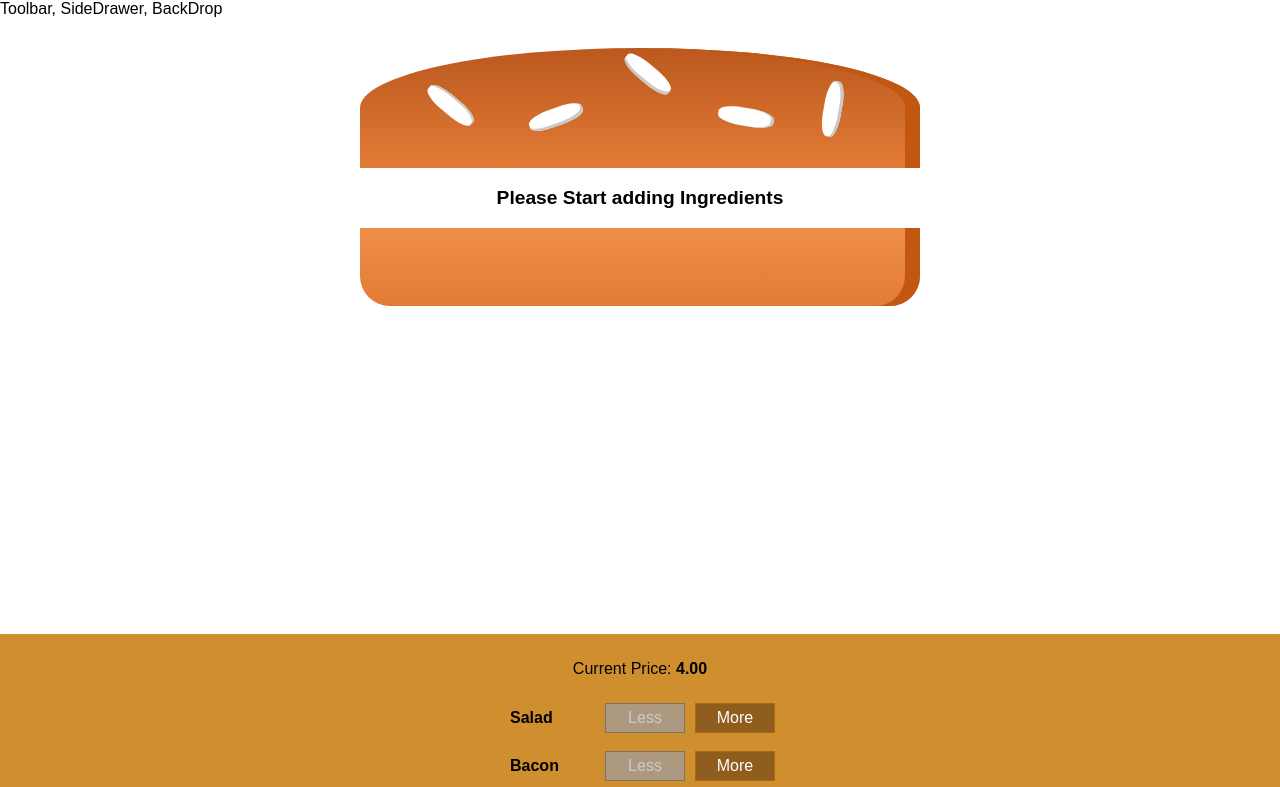
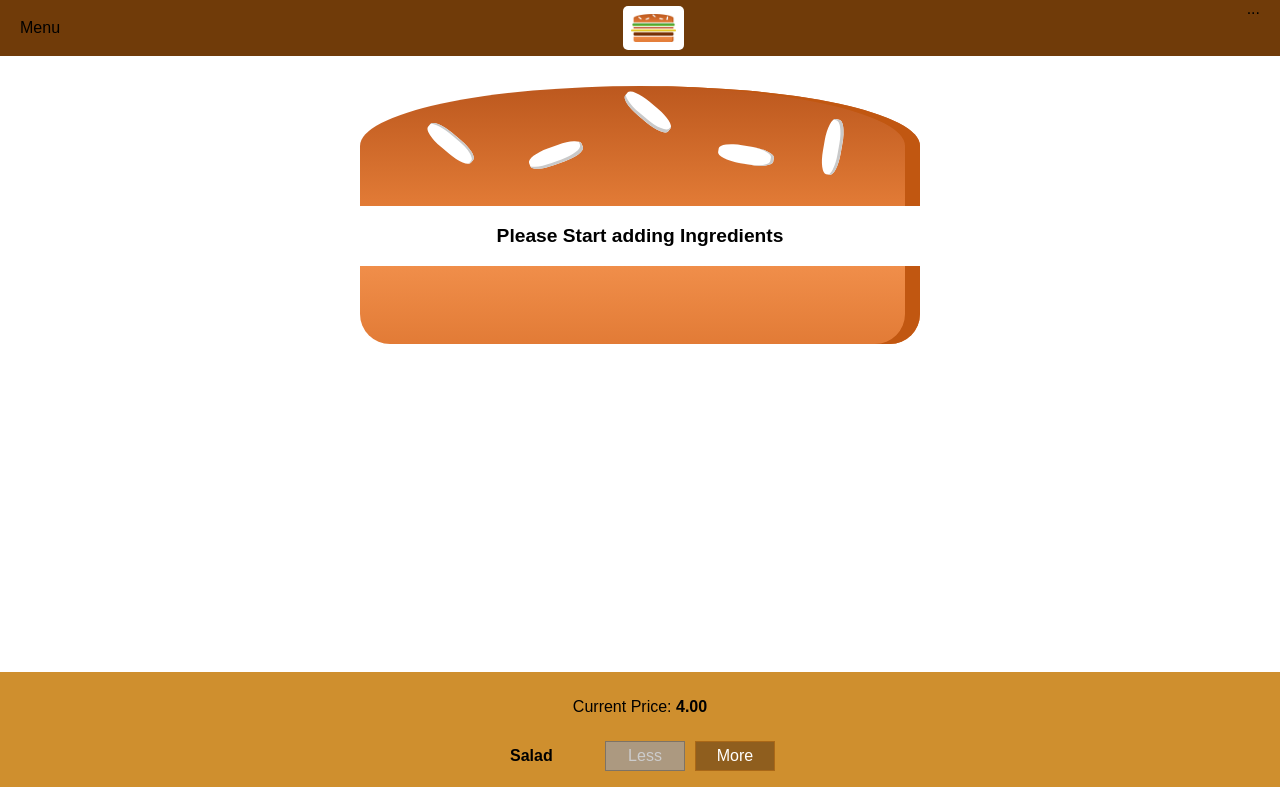
Before and after one commit to novoamanny/Burger-Builder, a React app in the folder burger-builder-app/: page / in a window 1280 px wide. Shown: the top 787 px of the page. Built offline with nearby package versions, Linux system fonts and the light colour scheme.

Commit message:
Minor changes - Logo has been added on the top center of the application.

```diff
--- a/burger-builder-app/src/components/Burger/OrderSummary/OrderSummary.jsx
+++ b/burger-builder-app/src/components/Burger/OrderSummary/OrderSummary.jsx
@@ -18,6 +18,7 @@
             <ul>
                 {ingredientSummary}
             </ul>
+            <p><strong>Total Price: {props.price.toFixed(2)}</strong></p>
             <p>Continue to Checkout?</p>
             <Button btnType="Danger" clicked={props.purchaseCancelled}>Cancel</Button>
             <Button btnType="Success" clicked={props.purchaseContinued}>Checkout</Button>
--- a/burger-builder-app/src/components/Layout/Layout.css
+++ b/burger-builder-app/src/components/Layout/Layout.css
@@ -1,3 +1,3 @@
 .Content{
-    margin-top: 16px;
+    margin-top: 72px;
 }
--- a/burger-builder-app/src/components/Layout/Layout.js
+++ b/burger-builder-app/src/components/Layout/Layout.js
@@ -1,10 +1,11 @@
 import React from 'react';
 import classes from './Layout.css'
 import Aux from '../../hoc/Aux';
+import Toolbar from '../Navigation/Toolbar/Toolbar';
 
 const layout = (props) =>(
     <Aux>
-        <div>Toolbar, SideDrawer, BackDrop</div>
+        <Toolbar/>
         <main className={classes.Content}>
             {props.children}
         </main>
--- /dev/null
+++ b/burger-builder-app/src/components/Logo/Logo.css
@@ -0,0 +1,11 @@
+.Logo{
+    background: white;
+    padding: 8px;
+    height: 80%;
+    box-sizing: border-box;
+    border-radius: 5px;
+}
+
+.Logo img{
+    height: 100%;
+}
--- /dev/null
+++ b/burger-builder-app/src/components/Logo/Logo.jsx
@@ -0,0 +1,11 @@
+import React from 'react';
+import burgerLogo from '../../assets/images/burger-logo.png';
+import classes from './Logo.css';
+
+const logo = (props) => (
+    <div className={classes.Logo}>
+        <img src={burgerLogo} alt="MyBurger"/>
+    </div>
+);
+
+export default logo;
--- /dev/null
+++ b/burger-builder-app/src/components/Navigation/Toolbar/Toolbar.css
@@ -0,0 +1,18 @@
+.Toolbar{
+    height: 56px;
+    width: 100%;
+    position: fixed;
+    top: 0;
+    left: 0;
+    background: #703b09;
+    display: flex;
+    justify-content: space-between;
+    align-items: center;
+    padding: 0 20px;
+    box-sizing: border-box;
+    z-index: 90;
+}
+
+.Toolbar nav{
+    height: 100%;
+}
--- /dev/null
+++ b/burger-builder-app/src/components/Navigation/Toolbar/Toolbar.jsx
@@ -0,0 +1,15 @@
+import React from 'react';
+import classes from './Toolbar.css';
+import Logo from '../../Logo/Logo';
+
+const toolbar = () => (
+    <header className={classes.Toolbar}>
+        <div>Menu</div>
+        <Logo/>
+        <nav>
+            ...
+        </nav>
+    </header>
+);
+
+export default toolbar;
--- a/burger-builder-app/src/containers/BurgerBuilder/BurgerBuilder.js
+++ b/burger-builder-app/src/containers/BurgerBuilder/BurgerBuilder.js
@@ -108,7 +108,8 @@
                     <OrderSummary
                         ingredients={this.state.ingredients}
                         purchaseCancelled={this.purchaseCancelHandler}
-                        purchaseContinued={this.PurchaseContinueHandler}/>
+                        purchaseContinued={this.PurchaseContinueHandler}
+                        price={this.state.totalPrice}/>
                 </Modal>
                 <Burger ingredients={this.state.ingredients}/>
                 <BuildControls
```
Also changed, not shown: burger-builder-app/src/assets/images/burger-logo.png (added).
